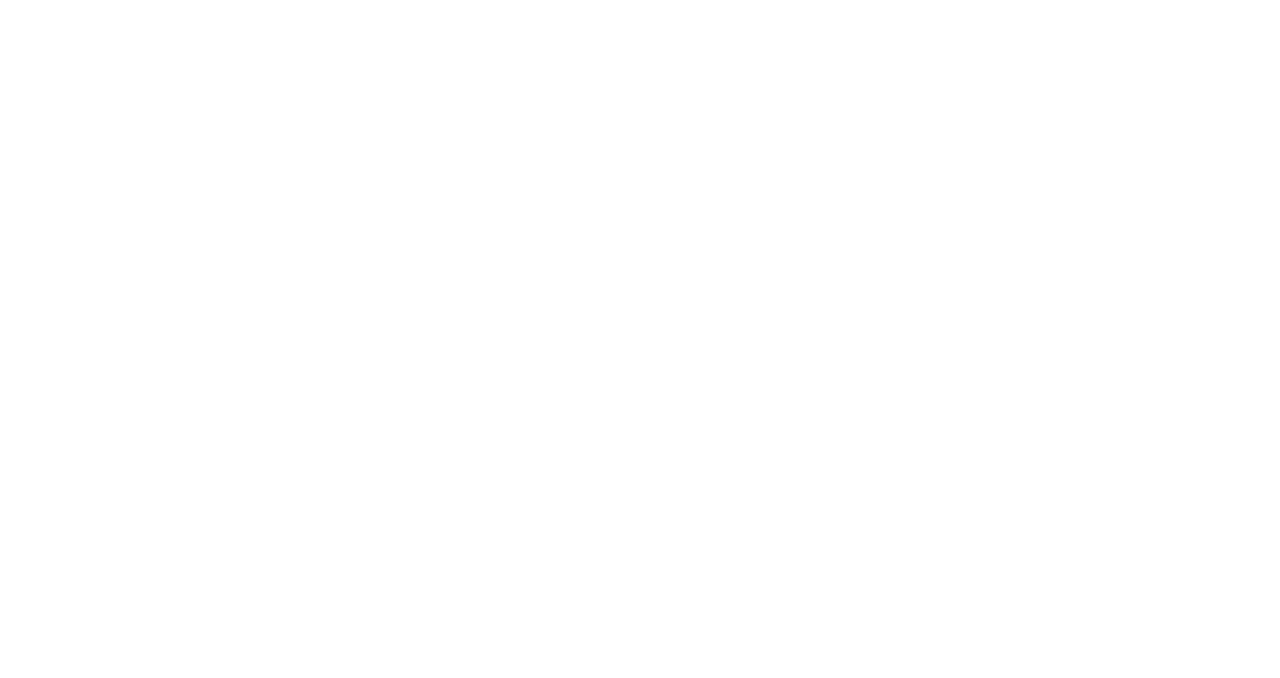
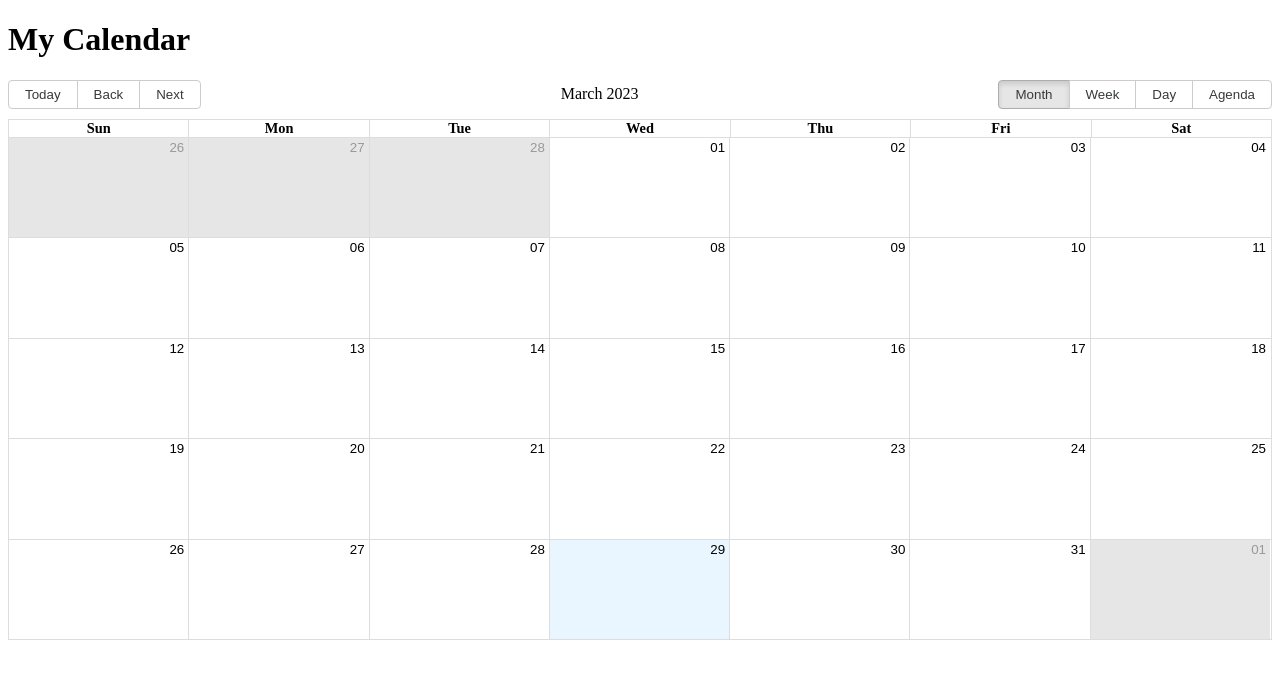
Before and after one commit to crtneko97/grp7_project, a Next.js app: page /schedule in a window 1280 px wide. Shown: the top 678 px of the page. Built offline with nearby package versions, Linux system fonts and the light colour scheme.

Commit message:
micke & simon calendar/schedule push par programmering

```diff
--- a/package.json
+++ b/package.json
@@ -15,12 +15,15 @@
     "axios": "^1.3.4",
     "eslint": "8.37.0",
     "eslint-config-next": "13.2.4",
+    "moment": "^2.29.4",
     "next": "13.2.4",
     "react": "18.2.0",
+    "react-big-calendar": "^1.6.9",
     "react-dom": "18.2.0",
     "typescript": "5.0.2"
   },
   "devDependencies": {
+    "@types/react-big-calendar": "^1.6.3",
     "autoprefixer": "^10.4.14",
     "postcss": "^8.4.21",
     "tailwindcss": "^3.3.0"
--- a/pages/schedule.tsx
+++ b/pages/schedule.tsx
@@ -1,9 +1,41 @@
-import { NextPage } from "next"
+import { useState } from "react";
+import moment from "moment";
+import { Calendar, momentLocalizer } from "react-big-calendar";
+import "react-big-calendar/lib/css/react-big-calendar.css";
+import { Event } from "../types/Event";
 
-interface Props {}
+const localizer = momentLocalizer(moment);
 
-const Schedule: NextPage<Props> = ({}) => {
-  return <div></div>
-}
+const CalendarPage = () => {
+  const [events, setEvents] = useState<Event[]>([]);
 
-export default Schedule
+  const handleSelect = ({ start, end }: any) => {
+    const title = window.prompt("Enter event title:");
+    if (title) {
+      const newEvent: Event = {
+        id: String(events.length + 1),
+        title,
+        start,
+        end,
+      };
+      setEvents([...events, newEvent]);
+    }
+  };
+
+  return (
+    <div>
+      <h1>My Calendar</h1>
+      <Calendar
+        localizer={localizer}
+        events={events}
+        startAccessor="start"
+        endAccessor="end"
+        selectable
+        onSelectSlot={handleSelect}
+        style={{ height: "70vh" }}
+      />
+    </div>
+  );
+};
+
+export default CalendarPage;
--- /dev/null
+++ b/types/Event.ts
@@ -0,0 +1,6 @@
+export type Event = {
+  id: string;
+  title: string;
+  start: Date;
+  end: Date;
+};
```
Also changed, not shown: 1 other file (tests, documents, lock files or other folders).
